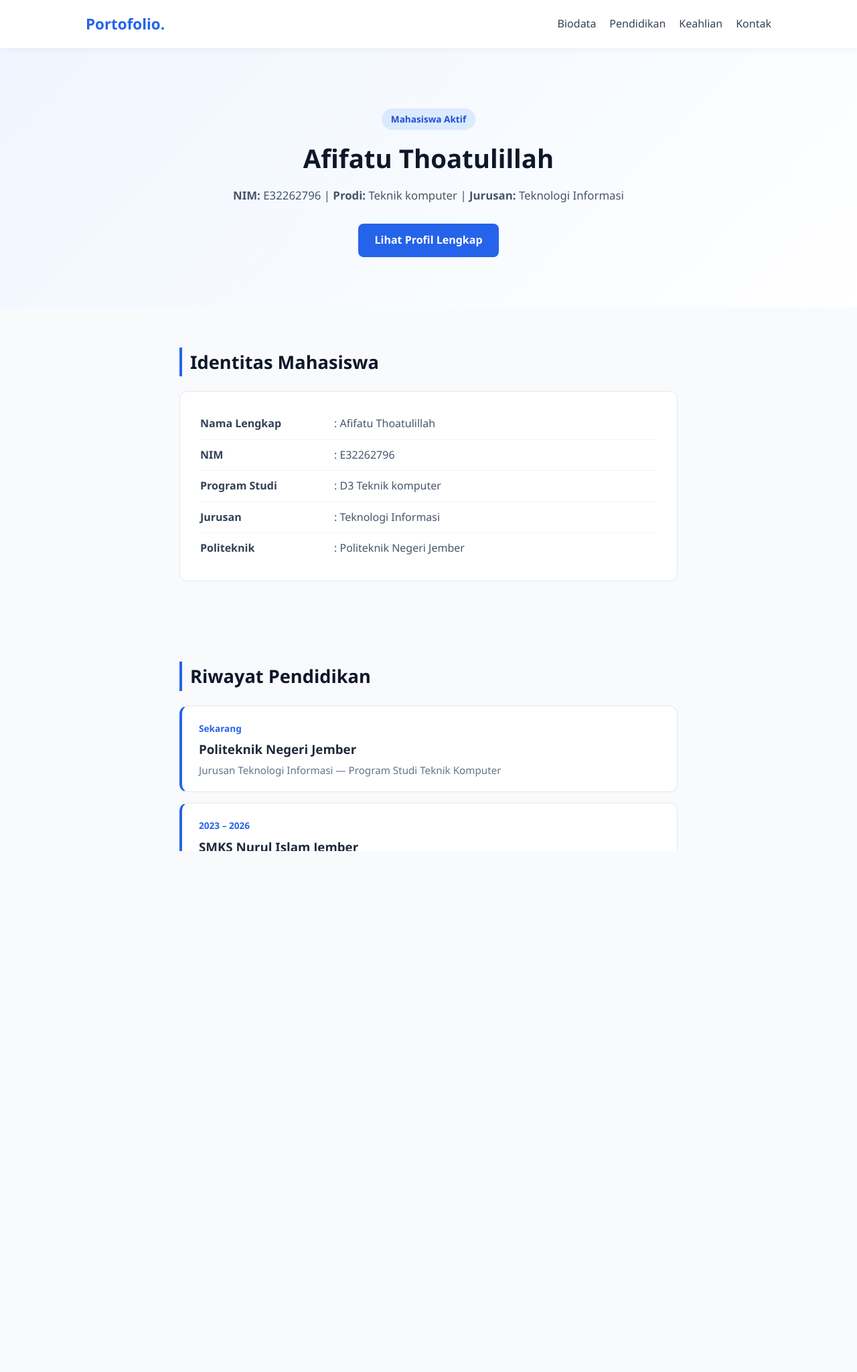
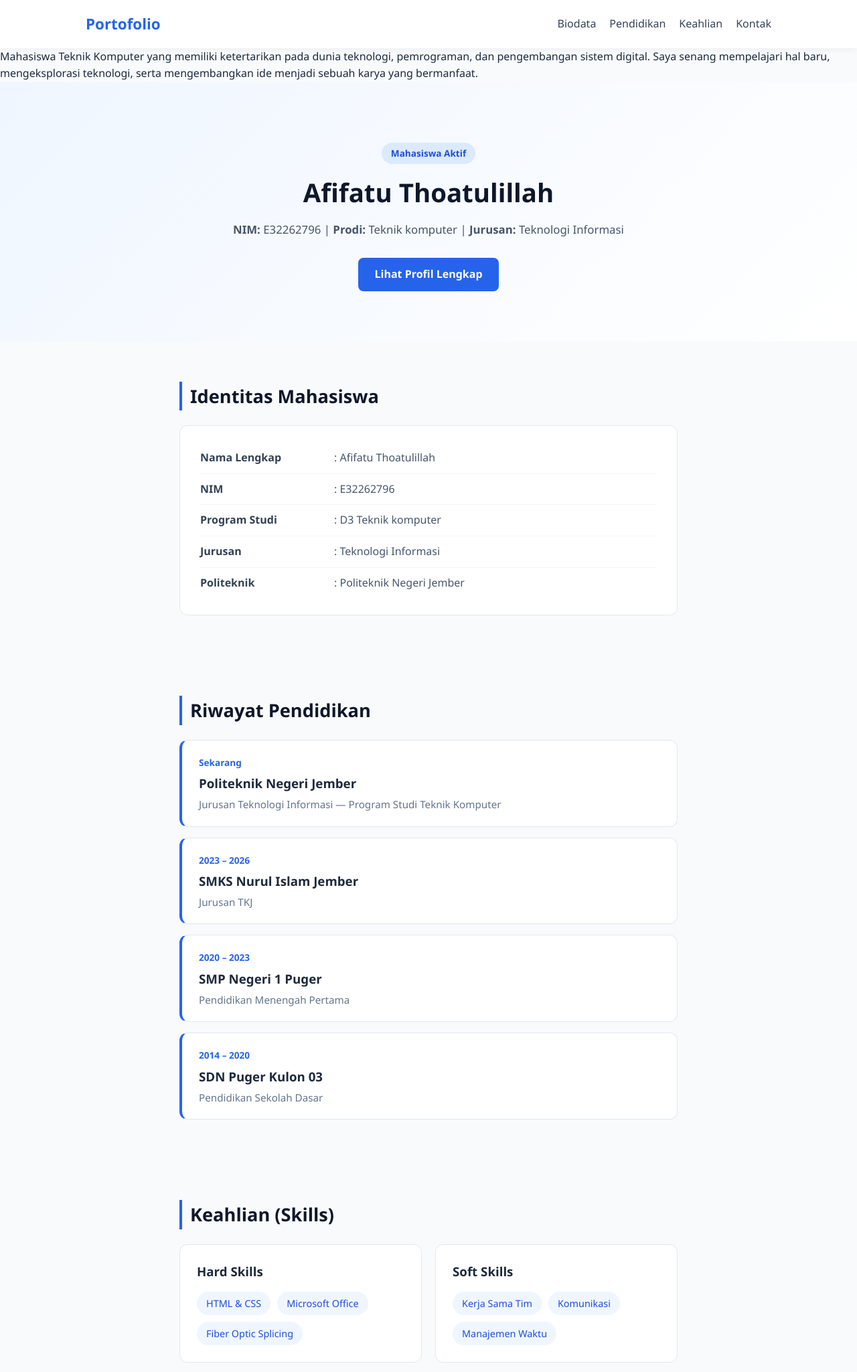
Before and after one commit to afifatuthoatulillah/portofolio, a plain HTML site: page index.html in a window 1280 px wide. Shown: the top 2049 px of the page at 67% size. Drawn offline with Linux system fonts and the light colour scheme.

Commit message:
Add files via upload

```diff
--- a/index.html
+++ b/index.html
@@ -10,7 +10,7 @@
 
   <!-- Navigasi -->
   <nav>
-    <div class="logo">Portofolio.</div>
+    <div class="logo">Portofolio</div>
     <ul>
       <li><a href="#biodata">Biodata</a></li>
       <li><a href="#pendidikan">Pendidikan</a></li>
@@ -19,6 +19,11 @@
     </ul>
   </nav>
 
+    <p>
+        Mahasiswa Teknik Komputer yang memiliki ketertarikan pada dunia teknologi, pemrograman, dan pengembangan sistem digital.
+        Saya senang mempelajari hal baru, mengeksplorasi teknologi, serta mengembangkan ide menjadi sebuah karya yang bermanfaat.
+    </p>
+  </nav>
   <!-- Bagian Utama (Hero & Identitas Utama) -->
   <header class="hero">
     <span class="badge">Mahasiswa Aktif</span>
@@ -81,6 +86,12 @@
         <p>Pendidikan Menengah Pertama</p>
       </div>
 
+      <div class="item-pendidikan">
+        <span class="tahun">2014 – 2020</span>
+        <h3>SDN Puger Kulon 03</h3>
+        <p>Pendidikan Sekolah Dasar</p>
+      </div>
+
     </div>
   </section>
 
@@ -93,9 +104,7 @@
         <h3>Hard Skills</h3>
         <div class="daftar-tag">
           <span>HTML & CSS</span>
-          <span>JavaScript</span>
           <span>Microsoft Office</span>
-          <span>Membuat Cerpen</span>
           <span>Fiber Optic Splicing</span>
         </div>
       </div>
@@ -106,7 +115,7 @@
           <span>Kerja Sama Tim</span>
           <span>Komunikasi</span>
           <span>Manajemen Waktu</span>
-          <span>Pemecahan Masalah</span>
+
         </div>
       </div>
 
--- a/style.css
+++ b/style.css
@@ -32,6 +32,12 @@ nav {
 }
 
 nav ul {
+  display: flex;
+  list-style: none;
+  gap: 20px;
+}
+
+nav p {
   display: flex;
   list-style: none;
   gap: 20px;
```
